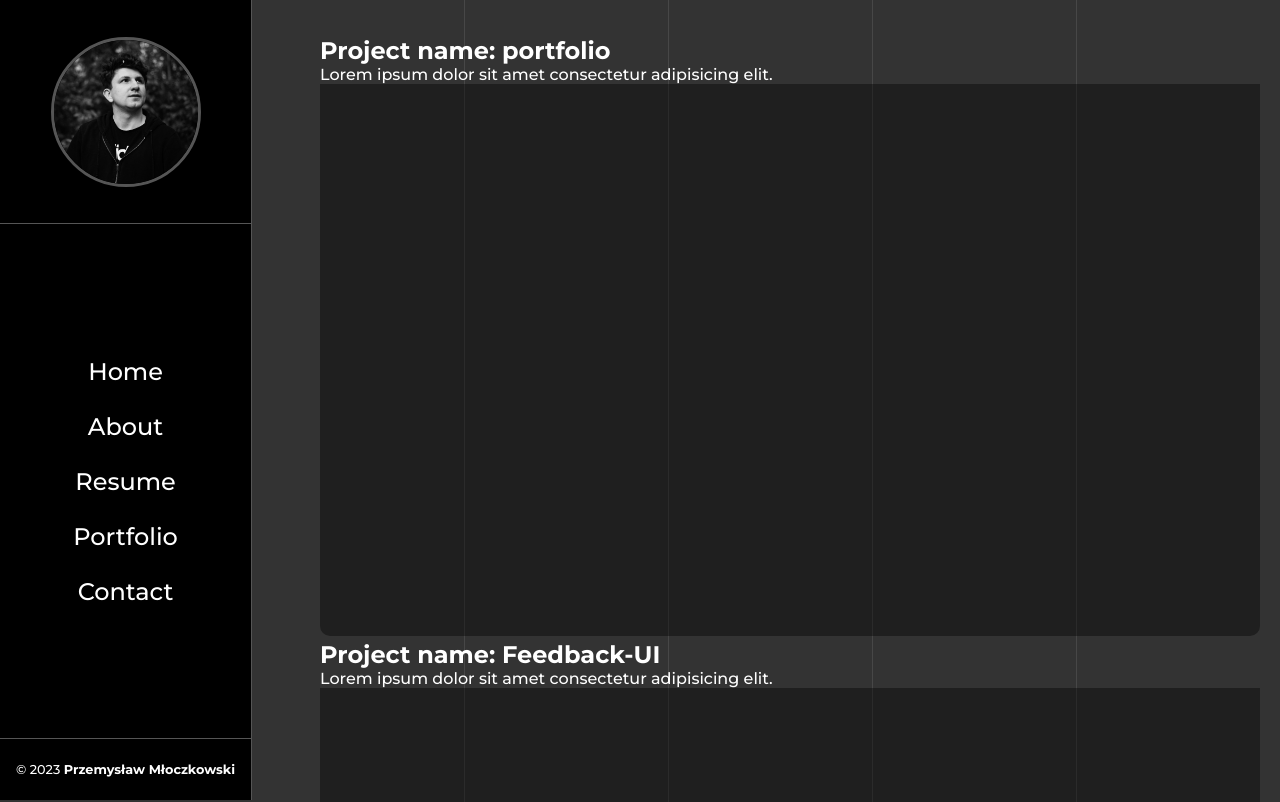
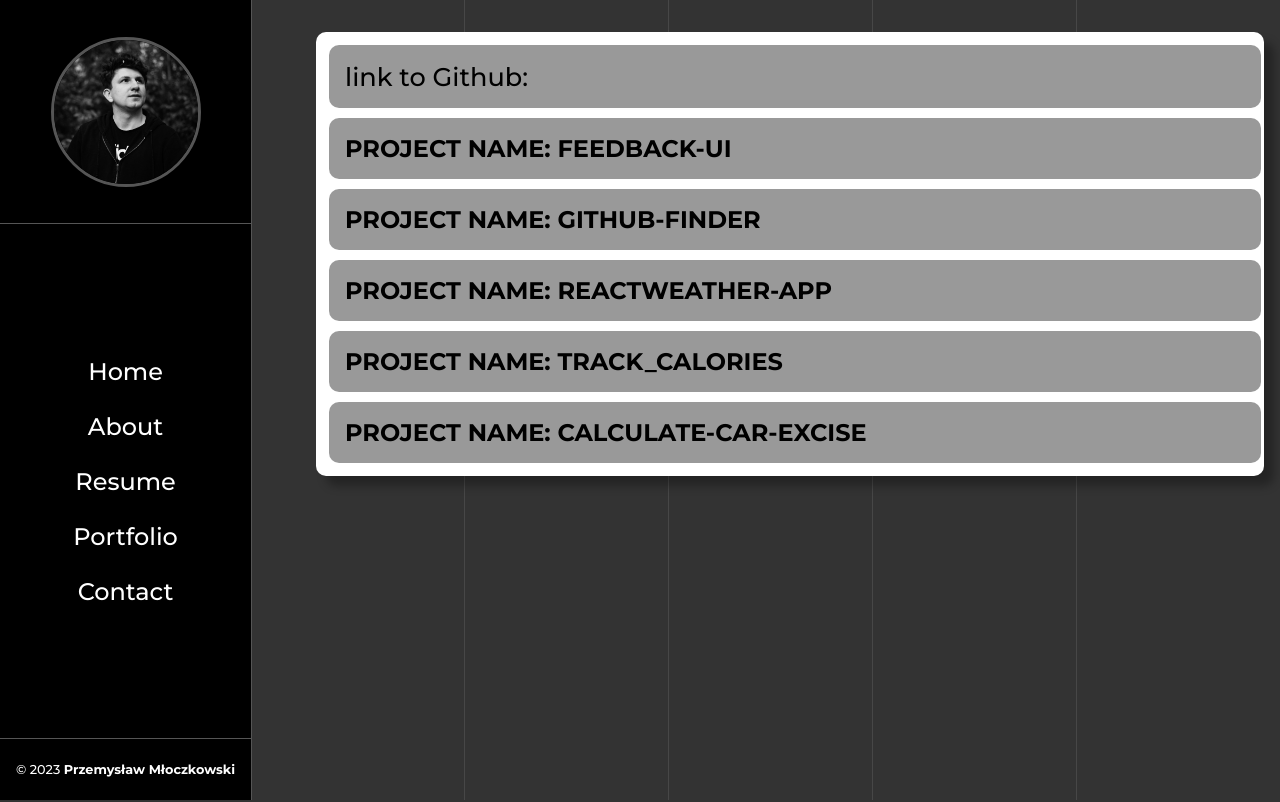
Before and after one commit to Malzagic/portfolio, a React (Create React App) app in the folder client/: page /portfolio in a window 1280 px wide. Shown: the top 802 px of the page. Built offline with nearby package versions, Linux system fonts and the light colour scheme; no server answers; the HTML template or start-up script is replaced by a standard one.

Commit message:
start with portfolio pages

```diff
--- a/client/src/components/pages/Portfolio.css
+++ b/client/src/components/pages/Portfolio.css
@@ -1,8 +1,19 @@
+.portfolio-cards {
+	display: flex;
+	flex-direction: column;
+	padding: 0.5em;
+	background-color: #fff;
+	color: #000;
+	border-radius: 10px;
+	box-shadow: 10px 10px 10px rgba(0,0,0,.3);
+}
+
 .card {
 	position: relative;
+	display: flex;
 	flex-grow: .8;
-	height: 600px;
-	margin: 4px;
+	margin: 5px;
+	width: 100%;
 	border-radius: 10px;
 	background-size: cover;
 	background-position: center;
@@ -19,3 +30,53 @@
 	background-color: rgba(0,0,0,.4);
 	transition: opacity .5s;
 }
+
+.card-text {
+	width: 100%;
+	padding: 1rem;
+	z-index: 1;
+}
+
+.card-text h2 {
+	text-transform: uppercase;
+}
+
+.card-text p {
+	display: none;
+	opacity: 0;
+	font-size: 1.6rem;
+}
+
+
+.active-text {
+	flex-grow: 8;
+}
+
+.active-text .card-text {
+	animation: show-bg 1s 0.6s forwards;
+}
+
+.active-text .card-text h2 {
+	display: none;
+}
+
+.active-text .card-text p {
+	display: block;
+	animation: show-text 1s 0.2s forwards;
+}
+
+.card.active-text::after {
+	opacity: 0;
+}
+
+@keyframes show-bg {
+	to {
+		background-color: rgba(0,0,0,.4);
+	}
+}
+
+@keyframes show-text {
+	to {
+		opacity: 1;
+	}
+}
--- a/client/src/components/pages/Portfolio.jsx
+++ b/client/src/components/pages/Portfolio.jsx
@@ -8,21 +8,22 @@ const Portfolio = () => {
   const repos = ['portfolio', 'Feedback-UI', 'Github-Finder', 'ReactWeather-app', 'Track_calories', 'calculate-car-excise'];
 
   const [repositories, setRepositories] = useState(repos[0]);
+  const [active, setActive] = useState('portfolio');
+  const [data, setData] = useState([]);
 
-
-
-  useEffect(() => {
   const fetchData = async () => {
     try {
       const url = `http://localhost:8000/portfolio/`;
       const response = await axios.get(url + repositories);
       const jsonData = await response.data;
 
-        console.log(jsonData[0])
+      setData(jsonData[0]);
     } catch (error) {
       console.error(error);
     }
   };
+
+  useEffect(() => {
 
     fetchData()
   }, [repositories]);
@@ -30,6 +31,7 @@ const Portfolio = () => {
 
   const handleClick = (e) => {
     const repository = e.target.getAttribute('data-value')
+    setActive(repositories);
     setRepositories(repository);
   }
 
@@ -37,29 +39,41 @@ const Portfolio = () => {
     <section className="portfolio">
       <Container>
         <div className="portfolio-cards">
-            <div className="card gray" data-season="gray">
+          <div className={active === 'portfolio' ? 'card gray active-text' : 'card gray'} data-name="gray">
+            <div className="card-text">
               <h2 onClick={handleClick} data-value={repos[0]}>Project name: {repos[0]}</h2>
-              <p>Lorem ipsum dolor sit amet consectetur adipisicing elit.</p>
+              <p>link to Github: {data.git_url}</p>
             </div>
-            <div className="card shadow-gray" data-season="shadow-gray">
+          </div>
+          <div className={active === 'Feedback-UI' ? 'card shadow-gray active-text' : 'card shadow-gray'} data-name="shadow-gray">
+            <div className="card-text">
               <h2 onClick={handleClick} data-value={repos[1]}>Project name: {repos[1]}</h2>
               <p>Lorem ipsum dolor sit amet consectetur adipisicing elit.</p>
             </div>
-            <div className="card silver" data-season="silver">
+          </div>
+          <div className={active === 'Github-Finder' ? 'card silver active-text' : 'card silver'} data-name="silver">
+            <div className="card-text">
               <h2 onClick={handleClick} data-value={repos[2]}>Project name: {repos[2]}</h2>
               <p>Lorem ipsum dolor sit amet consectetur adipisicing elit.</p>
             </div>
-            <div className="card silver-black" data-season="silver-black">
+          </div>
+          <div className={active === 'ReactWeather-app' ? 'card silver-black active-text' : 'card silver-black'} data-name="silver-black">
+            <div className="card-text">
               <h2 onClick={handleClick} data-value={repos[3]}>Project name: {repos[3]}</h2>
               <p>Lorem ipsum dolor sit amet consectetur adipisicing elit.</p>
             </div>
-            <div className="card gray-black" data-season="gray-black">
+          </div>
+          <div className={active === 'Track_calories' ? 'card gray-black active-text' : 'card gray-black'} data-name="gray-black">
+            <div className="card-text">
               <h2 onClick={handleClick} data-value={repos[4]}>Project name: {repos[4]}</h2>
               <p>Lorem ipsum dolor sit amet consectetur adipisicing elit.</p>
             </div>
-            <div className="card black" data-season="black">
+          </div>
+          <div className={active === 'calculate-car-excise' ? 'card black active-text' : 'card black'} data-name="black">
+            <div className="card-text">
               <h2 onClick={handleClick} data-value={repos[5]}>Project name: {repos[5]}</h2>
               <p>Lorem ipsum dolor sit amet consectetur adipisicing elit.</p>
+            </div>
           </div>
         </div>
       </Container>
```
Also changed, not shown: 1 other file (tests, documents, lock files or other folders). Lines whose indentation alone changed are shown as unchanged.
